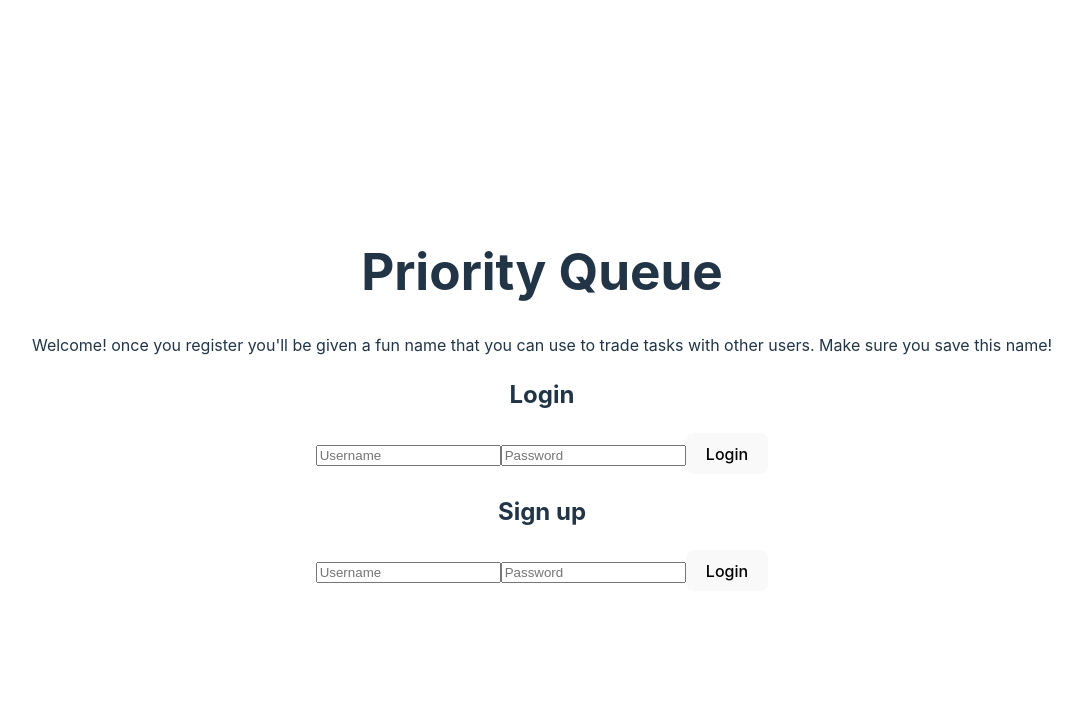
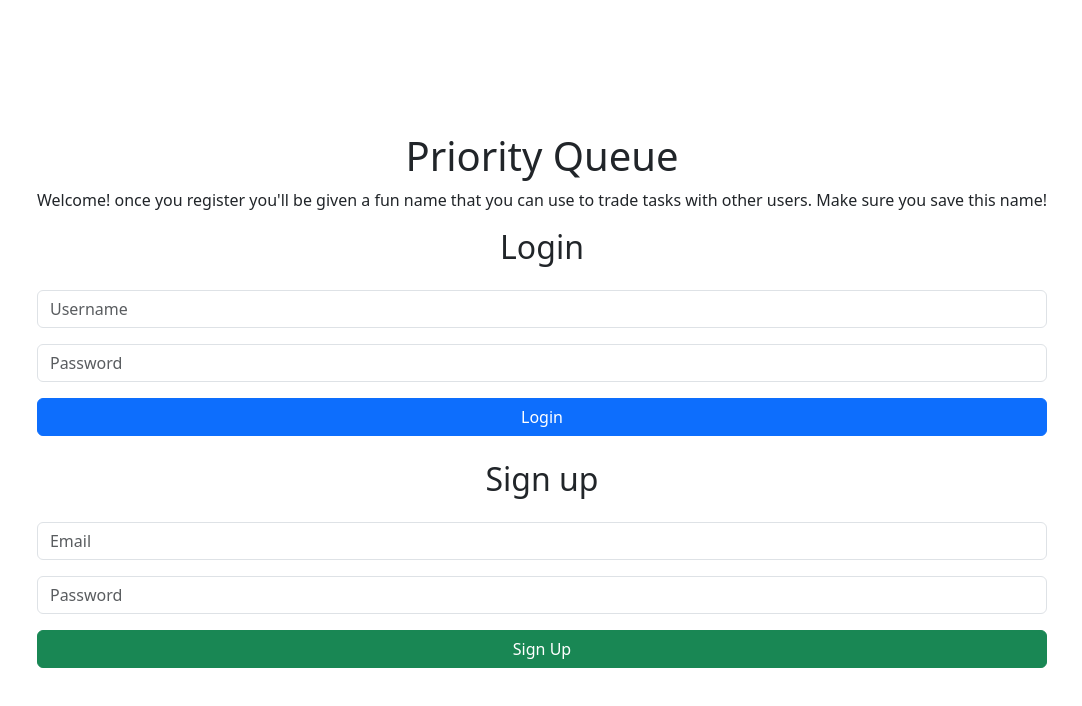
Before and after one commit to AlexanderGullen/priority_queue, a React (Vite) app in the folder frontend/: page / in a window 1280 px wide. Shown: the top 706 px of the page, without its empty margins (98-1180 px from the left). Built offline with nearby package versions, Linux system fonts and the light colour scheme.

Commit message:
fix: updated ui

```diff
--- a/frontend/package.json
+++ b/frontend/package.json
@@ -11,6 +11,7 @@
   },
   "dependencies": {
     "axios": "^1.7.9",
+    "bootstrap": "^5.3.3",
     "react": "^19.0.0",
     "react-datepicker": "^8.0.0",
     "react-dom": "^19.0.0",
--- a/frontend/src/App.jsx
+++ b/frontend/src/App.jsx
@@ -35,7 +35,7 @@ function App() {
   	return (
     		<>
 		<h1>Priority Queue</h1>
-		{token.length > 0 ? <p> Hello {username} </p> : <p>Welcome! once you register you'll be given a fun name that you can use to trade tasks with other users. Make sure you save this name!</p>}
+		{token.length > 0 ? <p> Hello <strong className="p-1 border">{username}</strong> </p> : <p>Welcome! once you register you'll be given a fun name that you can use to trade tasks with other users. Make sure you save this name!</p>}
 		{token.length > 0 ? <Tasks token={token} /> : <Registration validate_token={validate_token}/>}
 		{token.length > 0 ? <button onClick={logout}>Log Out</button> : null}
 		<Toaster/>
--- a/frontend/src/components/AddTask.jsx
+++ b/frontend/src/components/AddTask.jsx
@@ -20,13 +20,46 @@ export function AddTask({createTask}){
     }
 
     return (
+        <div className="card p-4 shadow-sm mb-4">
+        <h3>Create Task</h3>
         <form onSubmit={create}>
-            <input type="text" ref={nameRef} placeholder="Task Name" maxLength={50} required />
-            <textarea ref={textRef} placeholder="Details"/>
-            <input ref={deadlineRef} type="datetime" placeholder="Task Deadline" />
-            <input ref={priorityRef} type="number" placeholder="Task Priority" defaultValue={0} />
-            <button type="submit">Create Task</button>
+            <div className="mb-3">
+                <input
+                    type="text"
+                    ref={nameRef}
+                    placeholder="Task Name"
+                    maxLength={50}
+                    required
+                    className="form-control"
+                />
+            </div>
+            <div className="mb-3">
+                <textarea
+                    ref={textRef}
+                    placeholder="Details"
+                    className="form-control"
+                />
+            </div>
+            <div className="mb-3">
+                <input
+                    ref={deadlineRef}
+                    type="datetime-local"
+                    placeholder="Task Deadline"
+                    className="form-control"
+                />
+            </div>
+            <div className="mb-3">
+                <input
+                    ref={priorityRef}
+                    type="number"
+                    placeholder="Task Priority"
+                    defaultValue={0}
+                    className="form-control"
+                />
+            </div>
+            <button type="submit" className="btn btn-success w-100">Create Task</button>
         </form>
+    </div>
     )
 }
 
--- a/frontend/src/components/Registration.jsx
+++ b/frontend/src/components/Registration.jsx
@@ -4,6 +4,9 @@ import axios from 'axios'
 import toast, {Toaster} from 'react-hot-toast'
 
 import config from '../config'
+
+import "../../node_modules/bootstrap/dist/css/bootstrap.min.css"
+import "../../node_modules/bootstrap/dist/js/bootstrap.min.js"
 
 export function Registration({validate_token}){
     const [login, setLogin] = useState({
@@ -48,20 +51,57 @@ export function Registration({validate_token}){
 	}
 
     return (
-        <>
-        <h2>Login</h2>
-        <form onSubmit={handleLogIn}>
-            <input id="username" type="text" placeholder="Username" onChange={loginInput} required />
-            <input id="password" type="password" placeholder="Password" onChange={loginInput} required />
-              <button type="submit">Login</button>
-        </form>
-        <h2>Sign up</h2>
-        <form onSubmit={handleSignUp}>
-            <input id="email" type="text" placeholder="Username" onChange={signupInput} required />
-            <input id="password" type="password" placeholder="Password" onChange={signupInput} required />
-            <button type="submit">Login</button>
-        </form>
-        </>
+<>
+    <h2 className="text-center mb-4">Login</h2>
+    <form onSubmit={handleLogIn} className="mb-4">
+        <div className="mb-3">
+            <input
+                id="username"
+                type="text"
+                placeholder="Username"
+                onChange={loginInput}
+                required
+                className="form-control"
+            />
+        </div>
+        <div className="mb-3">
+            <input
+                id="password"
+                type="password"
+                placeholder="Password"
+                onChange={loginInput}
+                required
+                className="form-control"
+            />
+        </div>
+        <button type="submit" className="btn btn-primary w-100">Login</button>
+    </form>
+
+    <h2 className="text-center mb-4">Sign up</h2>
+    <form onSubmit={handleSignUp}>
+        <div className="mb-3">
+            <input
+                id="email"
+                type="text"
+                placeholder="Email"
+                onChange={signupInput}
+                required
+                className="form-control"
+            />
+        </div>
+        <div className="mb-3">
+            <input
+                id="password"
+                type="password"
+                placeholder="Password"
+                onChange={signupInput}
+                required
+                className="form-control"
+            />
+        </div>
+        <button type="submit" className="btn btn-success w-100">Sign Up</button>
+    </form>
+</>
     )
 
 }
--- a/frontend/src/components/SearchBar.jsx
+++ b/frontend/src/components/SearchBar.jsx
@@ -24,17 +24,18 @@ export function SearchBar({tasks,setSearchResults}){
 
     return (
         <header>
-            <form onSubmit={handleSubmit}>
+    <form onSubmit={handleSubmit} className="d-flex justify-content-center align-items-center mb-4">
         <input
-                type='text'
+            type="text"
             ref={inputRef}
             onChange={(e) => {
                 handleSearchChange(e)
                 inputRef.current.focus()
             }}
+            className="form-control me-2"
+            placeholder="Search tasks..."
         />
-                <button>Search</button>
-
+        <button type="submit" className="btn btn-primary">Search</button>
     </form>
 </header>
 
--- a/frontend/src/components/TaskRow.jsx
+++ b/frontend/src/components/TaskRow.jsx
@@ -22,18 +22,22 @@ export function TaskRow({task, deleteTask, updateTask, notify}){
 
     return (
         <tr key={task.id}>
-        <td><input ref={nameRef} defaultValue={task.name}/></td>
-        <td>{task.assignee === null ? <input ref={assigneeRef} defaultValue=''/> : <input ref={assigneeRef} defaultValue={task.assignee}/>  }</td>
-        <td><input ref={deadlineRef} defaultValue={task.deadline}/></td>
-        <td><input ref={priorityRef} defaultValue={task.priority}/></td>
-        <td><textarea ref={textRef} defaultValue={task.text}/></td>
-        <td>
-            <button onClick={() => deleteTask(task)}>Delete</button>
-            <button onClick={() => update(task)}>Update</button>
-            <button onClick={() => notify(task)}>Notify</button>
-
-        </td>
-    </tr>
+    <td><input ref={nameRef} defaultValue={task.name} className="form-control" /></td>
+    <td>
+        {task.assignee === null ?
+            <input ref={assigneeRef} defaultValue='' className="form-control" /> :
+            <input ref={assigneeRef} defaultValue={task.assignee} className="form-control" />
+        }
+    </td>
+    <td><input ref={deadlineRef} defaultValue={task.deadline} className="form-control" /></td>
+    <td><input ref={priorityRef} defaultValue={task.priority} className="form-control" /></td>
+    <td><textarea ref={textRef} defaultValue={task.text} className="form-control" /></td>
+    <td>
+        <button onClick={() => deleteTask(task)} className="btn btn-danger me-2">Delete</button>
+        <button onClick={() => update(task)} className="btn btn-warning me-2">Update</button>
+        <button onClick={() => notify(task)} className="btn btn-info">Notify</button>
+    </td>
+</tr>
     )
 }
 
--- a/frontend/src/components/Tasks.jsx
+++ b/frontend/src/components/Tasks.jsx
@@ -37,6 +37,7 @@ export function Tasks({token}){
             headers: { 'Authorization': 'Token ' + token }
         })
         .then((response) => {
+
             setTasks(response.data)
         })
         .catch((error) => {
@@ -113,27 +114,37 @@ export function Tasks({token}){
 
     return (
         <>
-        <h2>Tasks</h2>
-        <AddTask createTask={createTask}/>
+    <h2 className="text-center mb-4">Tasks</h2>
+
+    <div className="mb-4">
+        <AddTask createTask={createTask} />
+    </div>
+
+    <div className="mb-4">
         <SearchBar tasks={tasks} setSearchResults={setSearchResults} />
-        <table>
-            <thead>
+    </div>
+
+    <h3>View Tasks</h3>
+    <div className="table-responsive">
+        <table className="table table-striped table-bordered">
+            <thead className="table-light">
                 <tr>
-                    <td>Name</td>
-                    <td>Assignee</td>
-                    <td>Deadline</td>
-                    <td>Priority</td>
-                    <td>Details</td>
-                    <td></td>
+                    <th>Name</th>
+                    <th>Assignee</th>
+                    <th>Deadline</th>
+                    <th>Priority</th>
+                    <th>Details</th>
+                    <th>Actions</th>
                 </tr>
             </thead>
             <tbody>
-                {searchResults.map((t) =>
-                    <TaskRow task={t} updateTask={updateTask} deleteTask={deleteTask} notify={notify}/>
-                )}
+                {searchResults.map((t) => (
+                    <TaskRow task={t} updateTask={updateTask} deleteTask={deleteTask} notify={notify} />
+                ))}
             </tbody>
         </table>
-        </>
+    </div>
+</>
     )
 }
 
```
Also changed, not shown: 1 other file (tests, documents, lock files or other folders). Lines whose indentation alone changed are shown as unchanged.
